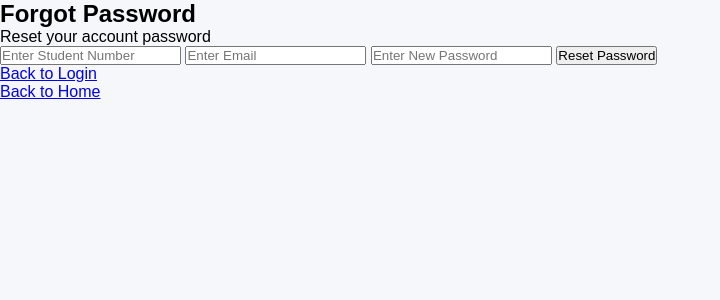
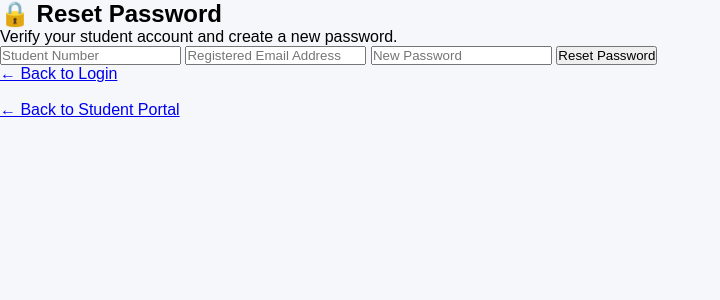
Before and after one commit to cojorammiel-sudo/digital-school-clinic-v2, a Flask app: page /forgot_password in a window 1280 px wide. Shown: the top 300 px of the page, without its empty margins (0-720 px from the left). Run offline with Flask 3, Linux system fonts and the light colour scheme.

Commit message:
Update forgot_password.html

```diff
--- a/templates/forgot_password.html
+++ b/templates/forgot_password.html
@@ -3,34 +3,73 @@
 <head>
     <meta charset="UTF-8">
     <meta name="viewport" content="width=device-width, initial-scale=1.0">
-    <title>Forgot Password - Clinic System</title>
+    <title>Reset Password | Digital School Clinic System</title>
     <link rel="stylesheet" href="{{ url_for('static', filename='style.css') }}">
 </head>
+
 <body class="auth-body">
 
 <div class="auth-container">
-        <h2>Forgot Password</h2>
-        <p>Reset your account password</p>
+
+    <h2>🔒 Reset Password</h2>
+
+    <p>
+        Verify your student account and create a new password.
+    </p>
 
     {% with messages = get_flashed_messages(with_categories=true) %}
         {% if messages %}
             {% for category, message in messages %}
-              <div class="alert {{ category }}">{{ message }}</div>
+                <div class="flash {{ category }}">
+                    {{ message }}
+                </div>
             {% endfor %}
         {% endif %}
     {% endwith %}
 
     <form method="POST">
-            <input type="text" name="student_number" placeholder="Enter Student Number" required>
-            <input type="email" name="email" placeholder="Enter Email" required>
-            <input type="password" name="new_password" placeholder="Enter New Password" required>
-            <button type="submit">Reset Password</button>
+
+        <input
+            type="text"
+            name="student_number"
+            placeholder="Student Number"
+            required
+        >
+
+        <input
+            type="email"
+            name="email"
+            placeholder="Registered Email Address"
+            required
+        >
+
+        <input
+            type="password"
+            name="new_password"
+            placeholder="New Password"
+            required
+        >
+
+        <button type="submit" class="btn">
+            Reset Password
+        </button>
+
     </form>
 
     <div class="auth-links">
-            <p><a href="/login">Back to Login</a></p>
-            <p><a href="/">Back to Home</a></p>
+
+        <a href="/login">
+            ← Back to Login
+        </a>
+
+        <br><br>
+
+        <a href="/student">
+            ← Back to Student Portal
+        </a>
+
     </div>
+
 </div>
 
 </body>
```
Lines whose indentation alone changed are shown as unchanged.
